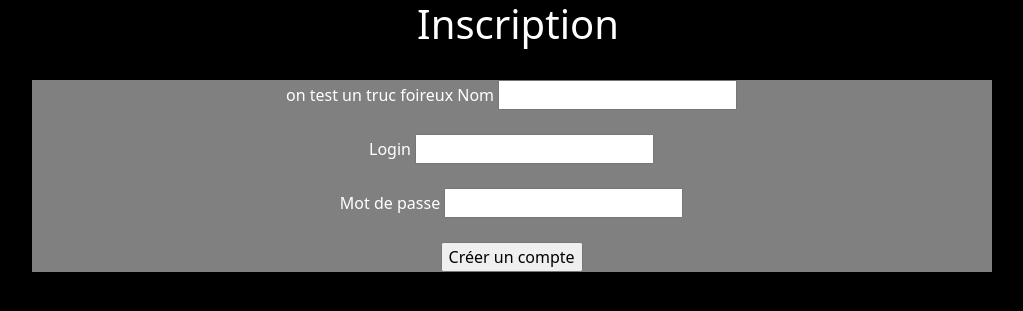
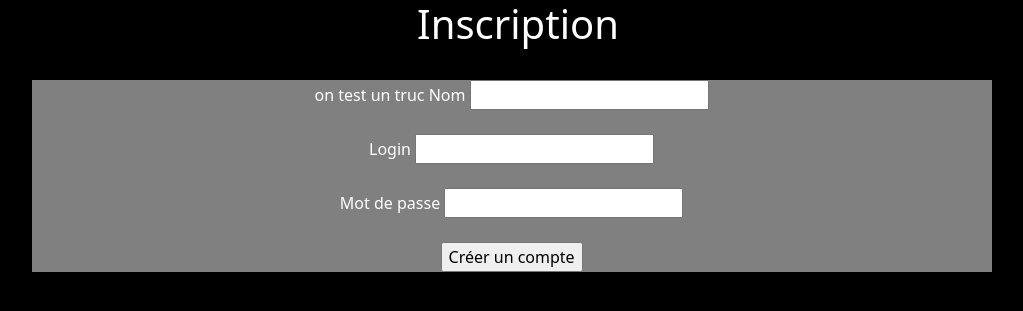
Before and after one commit to BTSPPE/PPE3, a CodeIgniter app: page /ingetis/ in a window 1280 px wide. Shown: the top 311 px of the page, without its empty margins (122-1145 px from the left). Run offline with CodeIgniter, Linux system fonts and the light colour scheme; some libraries are stand-ins or nearby versions.

Commit message:
On test un truc

```diff
--- a/application/views/View_inscription.php
+++ b/application/views/View_inscription.php
@@ -16,7 +16,6 @@
             test
             un
             truc
-            foireux
             <label>Nom</label> <input type='text' id='txtNom'><br><br>
             <label>Login</label> <input type='text' id='txtLogin'><br><br>
             <label>Mot de passe</label> <input type='password' id='txtMdp'><br><br>
```
